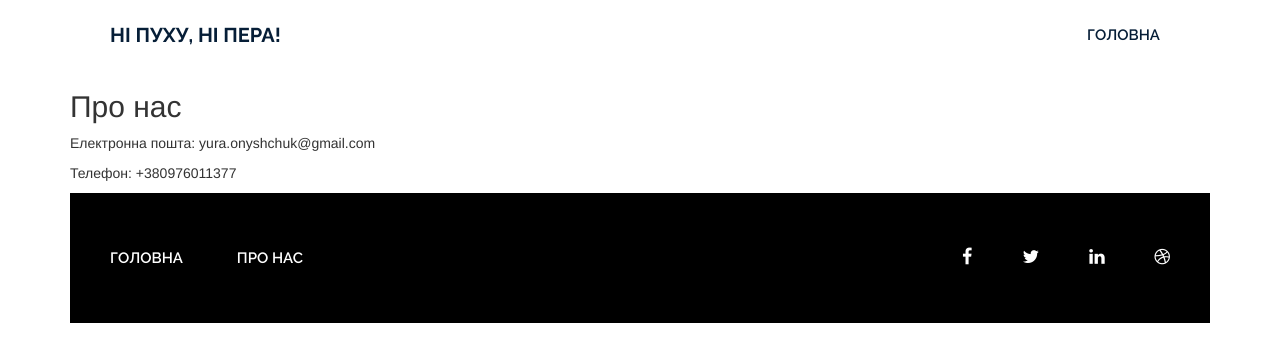
After one commit to yurii-onyshchuk/HuntingBlog, a Django app: page /contact/ in a window 1280 px wide. The commit adds this page. Shown: the top 362 px of the page. Run offline with Django 4.2, Linux system fonts and the light colour scheme; data that the repository does not hold is empty; some libraries are stand-ins or nearby versions.

Commit message:
"about" page add

```diff
--- /dev/null
+++ b/siteblog/blog/templates/blog/about.html
@@ -0,0 +1,16 @@
+{% extends 'base.html' %}
+
+{% block content %}
+
+<div class="container" style="min-height: 100%; display: grid; grid-template-rows: auto 1fr auto">
+    <div class="row">
+        <div class="col-md-12">
+            <h2>Про нас</h2>
+        </div>
+        <div class="col-md-12">
+            <p>Електронна пошта: yura.onyshchuk@gmail.com</p>
+            <p>Телефон: +380976011377</p>
+        </div>
+    </div>
+</div>
+{% endblock %}
--- a/siteblog/blog/templates/blog/menu_tpl.html
+++ b/siteblog/blog/templates/blog/menu_tpl.html
@@ -4,5 +4,8 @@
         {% for item in categories %}
         <li><a href="{{ item.get_absolute_url }}">{{ item.title }}</a></li>
         {% endfor %}
+        {% if menu_class == 'footer-menu' %}
+        <li><a href="{% url 'about' %}">Про нас</a></li>
+        {% endif %}
     </ul>
 </div>
--- a/siteblog/blog/urls.py
+++ b/siteblog/blog/urls.py
@@ -21,5 +21,6 @@ urlpatterns = [
     path('category/<str:slug>', views.PostsByCategory.as_view(), name='category'),
     path('tag/<str:slug>', views.PostsByTag.as_view(), name='tag'),
     path('post/<str:slug>', views.SinglePost.as_view(), name='post'),
-    path('search/', views.Search.as_view(), name='search')
+    path('search/', views.Search.as_view(), name='search'),
+    path('contact/', views.about, name='about'),
 ]
--- a/siteblog/blog/views.py
+++ b/siteblog/blog/views.py
@@ -78,3 +78,7 @@ class Search(ListView):
         context['s'] = f"s={self.request.GET.get('s')}&"
         context['title'] = 'Результати пошуку'
         return context
+
+
+def about(request):
+    return render(request, 'blog/about.html')
--- a/siteblog/siteblog/static/style.css
+++ b/siteblog/siteblog/static/style.css
@@ -516,8 +516,6 @@ section.blog-post-area h4 span.author-name {
     bottom: 0;
 }
 
-
-}
 .single-blog-area .commententries .author-name h5 a {
     font-family: Raleway;
     font-size: 21px;
```
